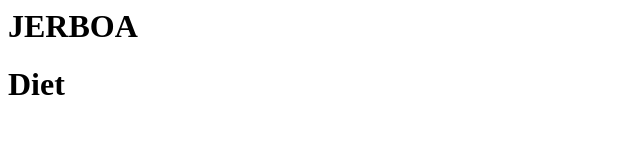
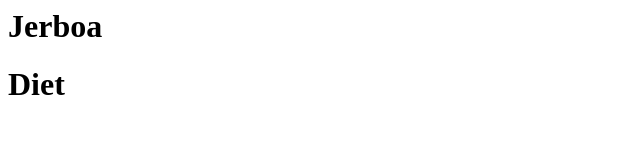
Before and after one commit to agnieszkalelakowska/Jerboa, a plain HTML site: page index.html in a window 1280 px wide. Shown: the full height of the page, 0-640 px from the left. Drawn offline with Linux system fonts and the light colour scheme.

Commit message:
Revert "Reproduction"
This reverts commit c762a87143c4e04cc5ca392bdf57ed201fc427bc.

```diff
--- a/index.html
+++ b/index.html
@@ -1,2 +1,2 @@
-<h1>JERBOA</h1>
+<h1>Jerboa</h1>
 <h1>Diet</h1>
```
